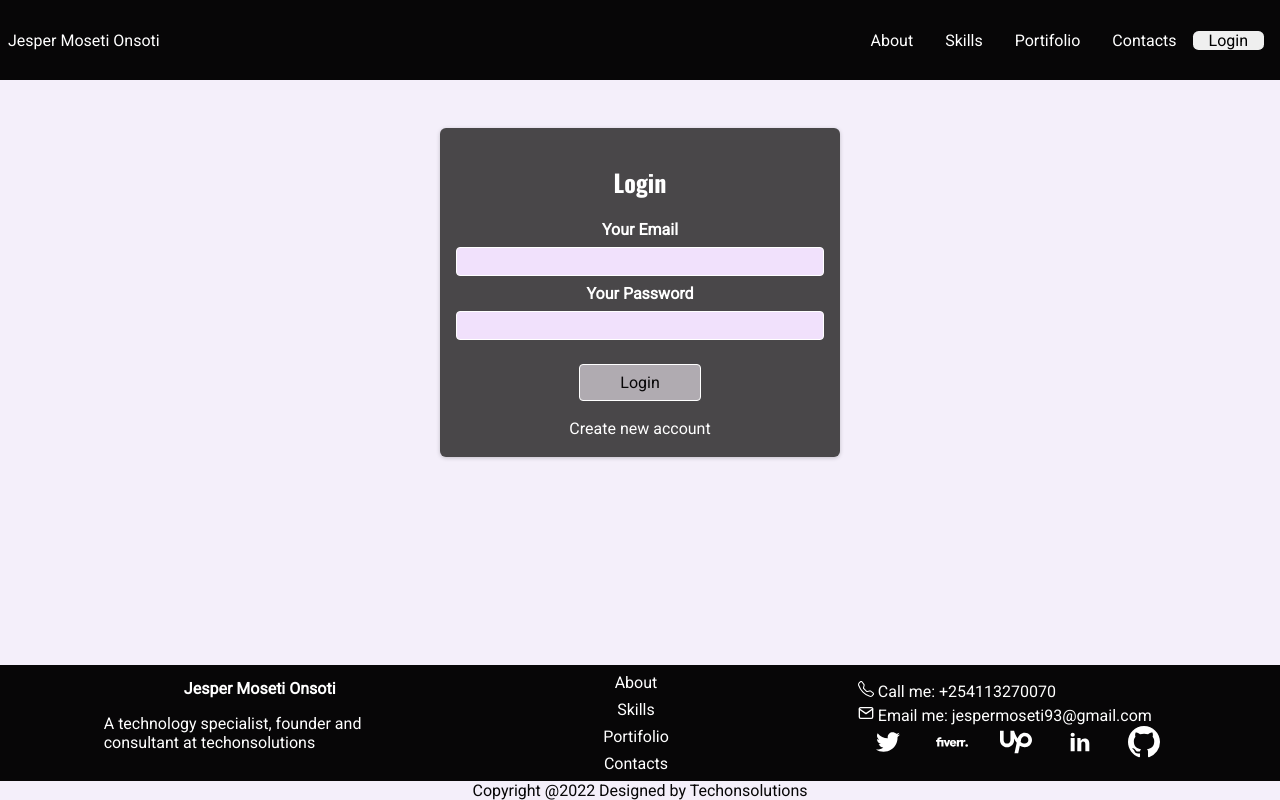
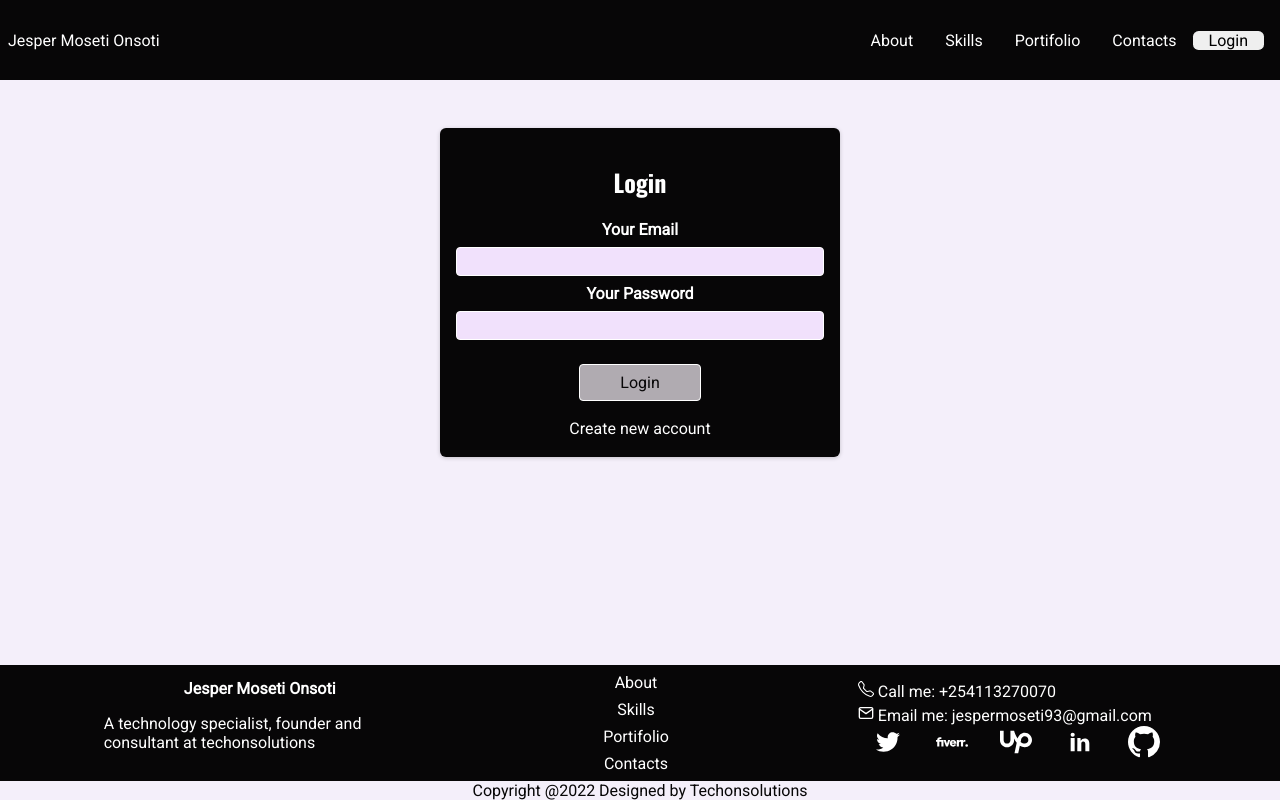
Before and after one commit to jespermoseti/jespermoseti, a Next.js app: page /auth in a window 1280 px wide. Built offline with nearby package versions, Linux system fonts and the light colour scheme; no server answers.

Commit message:
Update authform.module.css
Changed className. auth background-color

```diff
--- a/components/authpage/authform.module.css
+++ b/components/authpage/authform.module.css
@@ -3,7 +3,7 @@
   width: 95%;
   max-width: 25rem;
   border-radius: 6px;
-  background-color: var(--color-primary-300);
+  background-color: var(--color-primary-700);
   box-shadow: 0 1px 4px rgba(0, 0, 0, 0.2);
   padding: 1rem;
   text-align: center;
```
